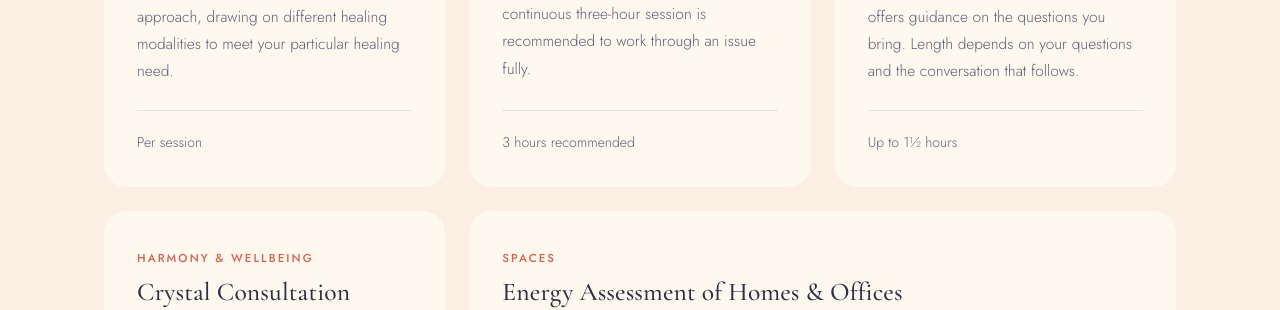
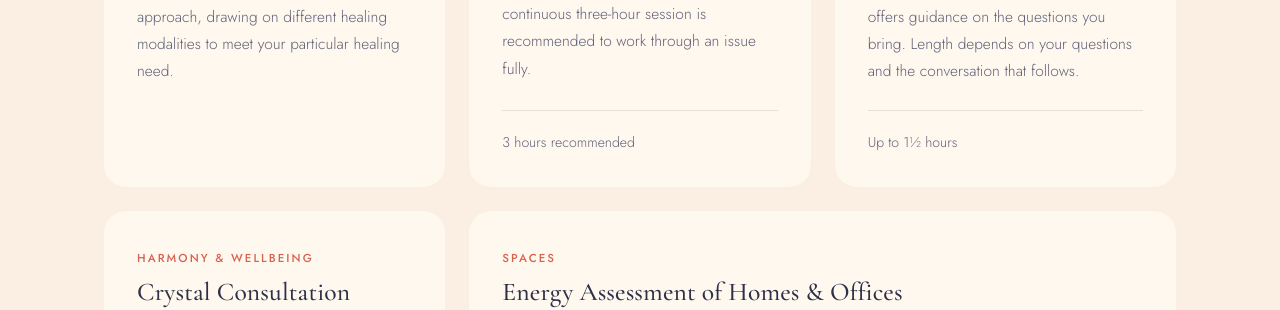
Before and after one commit to mahalakshmirajagopal/mahalakshmirajagopal.github.io, a Jekyll site: the page built from index.html, in a window 1280 px wide and 900 px high, scrolled down 3472 px. Shown: the part 128-438 px from the top of the window. Built offline with Jekyll 4.4.1, drawn with Linux system fonts in a browser that asks for light colours.

Commit message:
Remove 'Per session' from Healing Childhood Trauma & Distress
Co-Authored-By: Claude Opus 5.5 <noreply@anthropic.com>

```diff
--- a/_data/sessions.yml
+++ b/_data/sessions.yml
@@ -16,7 +16,7 @@ sessions:
   - tag: Childhood wounds
     title: Healing Childhood Trauma & Distress
     text: Depending on your receptivity, Mahalakshmi may use an integrated approach, drawing on different healing modalities to meet your particular healing need.
-    duration: Per session
+    duration: ""
     wide: false
   - tag: Emotional freedom
     title: EFT Intervention
```
